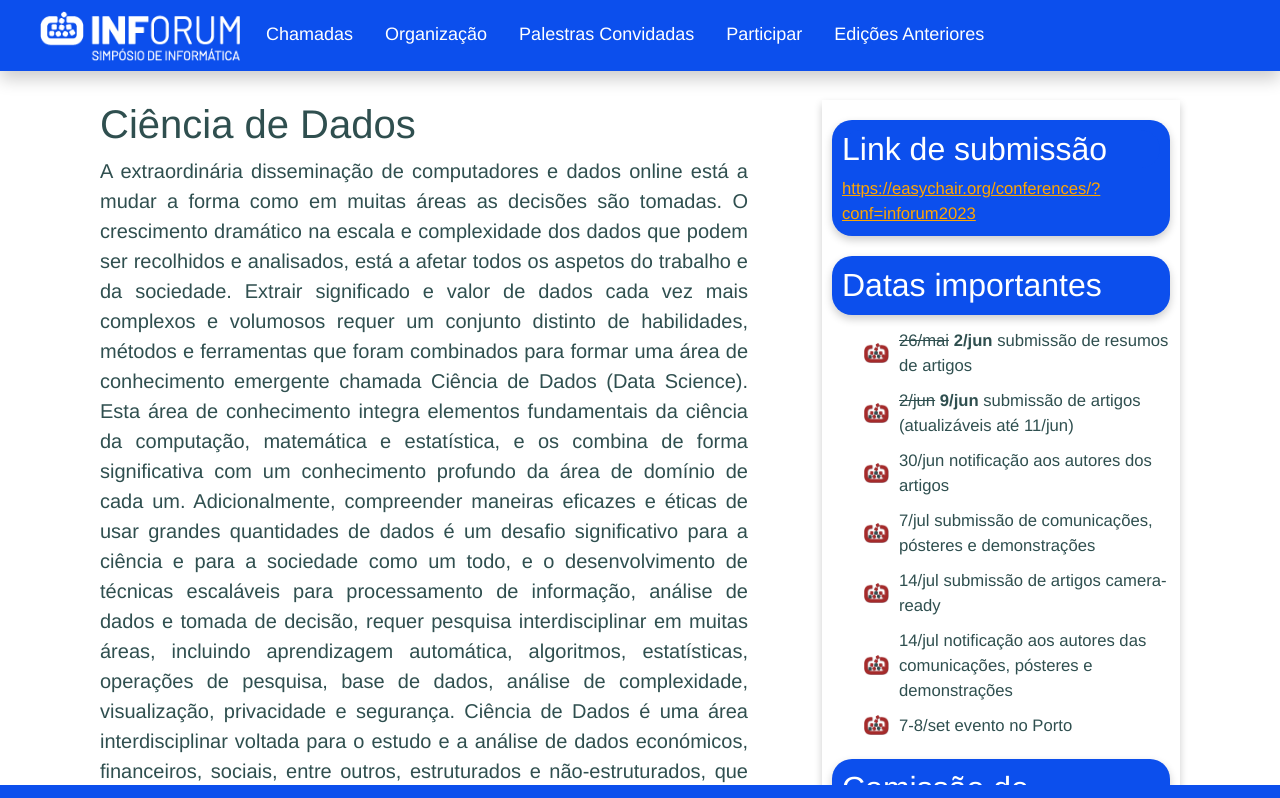
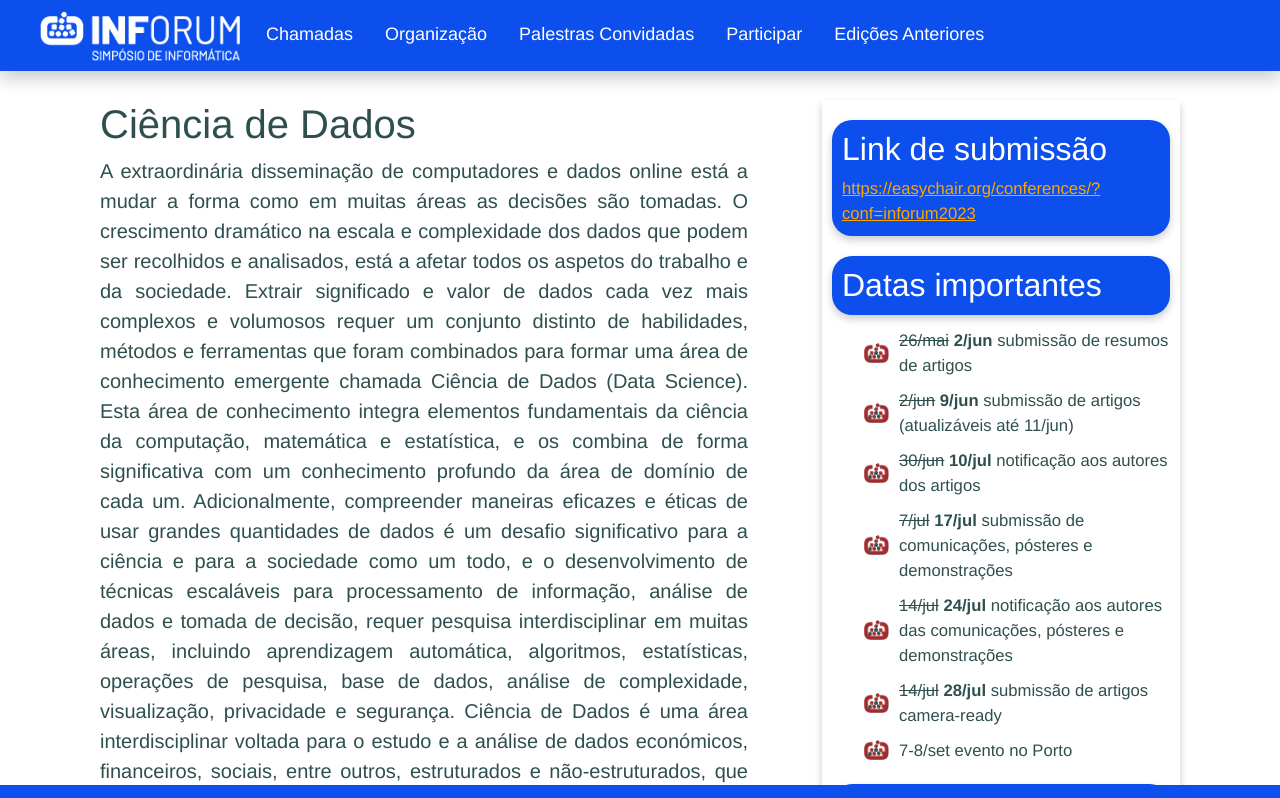
Before and after one commit to h4g0/Inforum2023, a React (Create React App) app: page /tracks/cd in a window 1280 px wide. Shown: the top 798 px of the page. Built offline with nearby package versions, Linux system fonts and the light colour scheme.

Commit message:
updates dates

```diff
--- a/src/Main/Dates.tsx
+++ b/src/Main/Dates.tsx
@@ -28,21 +28,23 @@ export function InforumDates(props: any) {
                 de artigos (atualizáveis até 11/jun)
             </li>
 
-            <li className={Date.now() > Date.parse("30 Jun 2023 23:59:00 GMT") ? "oldDate" : "newDate"}>30/jun
+            <li className={Date.now() > Date.parse("10 Jul 2023 23:59:00 GMT") ? "oldDate" : "newDate"}><del>30/jun</del> <b>10/jul </b>
                 notificação aos autores dos artigos
             </li>
 
 
-            <li className={Date.now() > Date.parse("07 Jul 2023 23:59:00 GMT") ? "oldDate" : "newDate"}>7/jul submissão
+            <li className={Date.now() > Date.parse("17 Jul 2023 23:59:00 GMT") ? "oldDate" : "newDate"}><del>7/jul</del> <b>17/jul </b> submissão
                 de comunicações, pósteres e demonstrações
             </li>
 
-            <li className={Date.now() > Date.parse("14 Jul 2023 23:59:00 GMT") ? "oldDate" : "newDate"}>14/jul submissão
-                de artigos camera-ready
+
+            <li className={Date.now() > Date.parse("24 Jul 2023 23:59:00 GMT") ? "oldDate" : "newDate"}><del>14/jul</del> <b>24/jul </b>
+                notificação aos autores das comunicações, pósteres e demonstrações
             </li>
 
-            <li className={Date.now() > Date.parse("14 Jul 2023 23:59:00 GMT") ? "oldDate" : "newDate"}>14/jul
-                notificação aos autores das comunicações, pósteres e demonstrações
+
+            <li className={Date.now() > Date.parse("28 Jul 2023 23:59:00 GMT") ? "oldDate" : "newDate"}><del>14/jul</del> <b>28/jul </b> submissão
+                de artigos camera-ready
             </li>
 
             <li className={Date.now() > Date.parse("8 Sep 2023 23:59:00 GMT") ? "oldDate" : "newDate"}>7-8/set evento no
@@ -70,23 +72,24 @@ export function InforumDatesTracks(props: any) {
                 de artigos (atualizáveis até 11/jun)
             </li>
 
-            <li className={Date.now() > Date.parse("30 Jun 2023 23:59:00 GMT") ? "oldDate" : "newDate"}>30/jun
+            <li className={Date.now() > Date.parse("10 Jul 2023 23:59:00 GMT") ? "oldDate" : "newDate"}><del>30/jun</del> <b>10/jul </b>
                 notificação aos autores dos artigos
             </li>
 
 
-            <li className={Date.now() > Date.parse("07 Jul 2023 23:59:00 GMT") ? "oldDate" : "newDate"}>7/jul submissão
+            <li className={Date.now() > Date.parse("17 Jul 2023 23:59:00 GMT") ? "oldDate" : "newDate"}><del>7/jul</del> <b>17/jul </b> submissão
                 de comunicações, pósteres e demonstrações
             </li>
 
-            <li className={Date.now() > Date.parse("14 Jul 2023 23:59:00 GMT") ? "oldDate" : "newDate"}>14/jul submissão
-                de artigos camera-ready
-            </li>
 
-            <li className={Date.now() > Date.parse("14 Jul 2023 23:59:00 GMT") ? "oldDate" : "newDate"}>14/jul
+            <li className={Date.now() > Date.parse("24 Jul 2023 23:59:00 GMT") ? "oldDate" : "newDate"}><del>14/jul</del> <b>24/jul </b>
                 notificação aos autores das comunicações, pósteres e demonstrações
             </li>
 
+
+            <li className={Date.now() > Date.parse("28 Jul 2023 23:59:00 GMT") ? "oldDate" : "newDate"}><del>14/jul</del> <b>28/jul </b> submissão
+                de artigos camera-ready
+            </li>
 
             <li className={Date.now() > Date.parse("8 Sep 2023 23:59:00 GMT") ? "oldDate" : "newDate"}>7-8/set evento no
                 Porto
```
